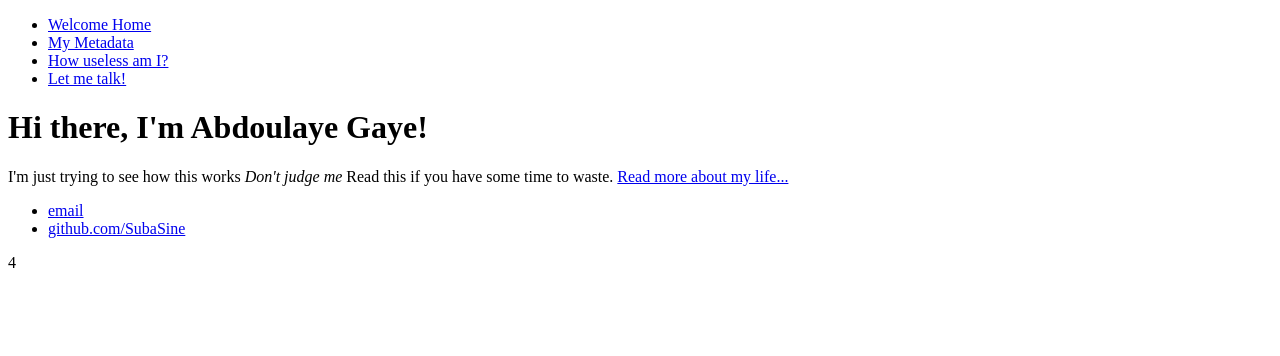
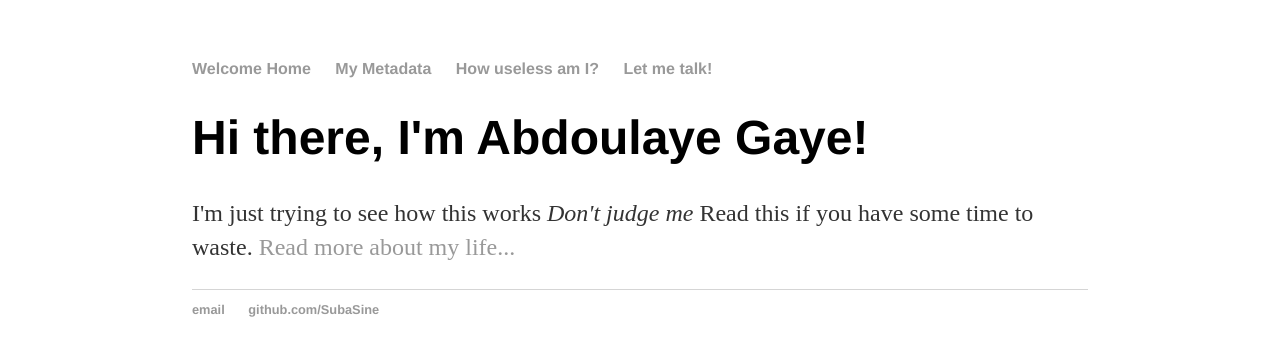
Before and after one commit to SubaSine/SubaSine.github.io, a plain HTML site: page index.html in a window 1280 px wide. Drawn offline with Linux system fonts and the light colour scheme; files that its build step writes are made by us from their sources.

Commit message:
Third commit

```diff
--- a/index.html
+++ b/index.html
@@ -2,6 +2,7 @@
 <html>
 	<head>
 		<title>Abdoulaye Gaye, I know that I know</title>
+		<link rel="stylesheet" type="text/css" href="/css/main.css">
 	</head>
 	<body>
 		<nav>
@@ -26,4 +27,3 @@
 		</footer>
 	</body>
 </html>
-4
```
